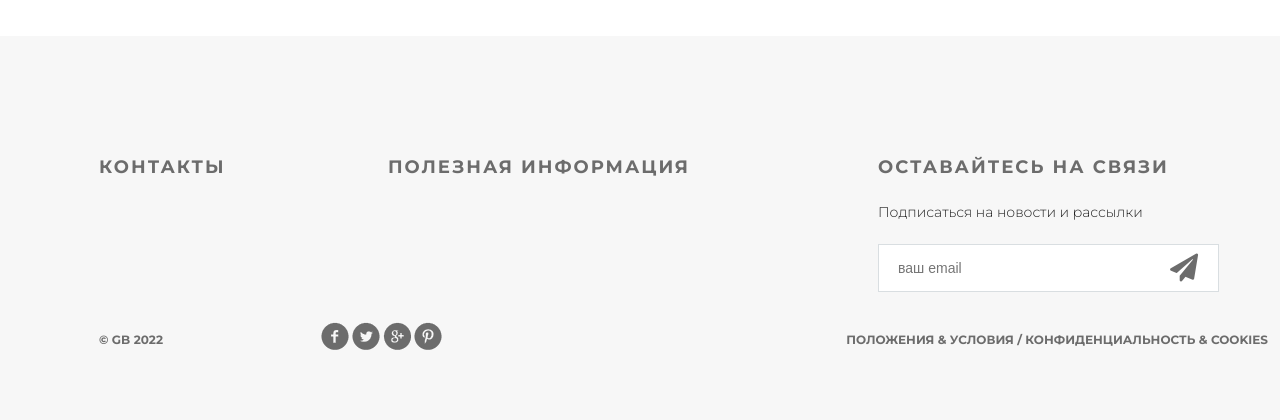
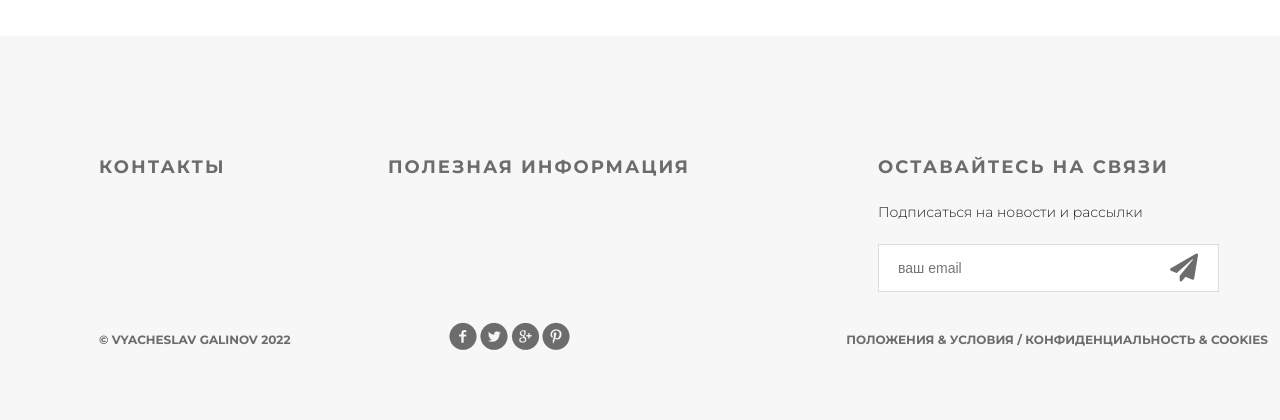
Before and after one commit to G4linov/kursach, a Django app: page / in a window 1280 px wide; the page is wider, and only the part inside the window is pictured. Shown: the part 1373-1793 px from the top of that part. Run offline with Django 3.2, Linux system fonts and the light colour scheme; data comes from the database, SQL or seed files in the repository.

Commit message:
lesson_8. Some_fix.

```diff
--- a/mainapp/templates/mainapp/base.html
+++ b/mainapp/templates/mainapp/base.html
@@ -52,7 +52,7 @@
                 </form>
             </div>
         </div>
-        <p class="small">&copy; GB {% now "Y" %}</p>
+        <p class="small">&copy; Vyacheslav Galinov {% now "Y" %}</p>
         <div class="social">
             <a href="#" class="social1"></a>
             <a href="#" class="social2"></a>
```
